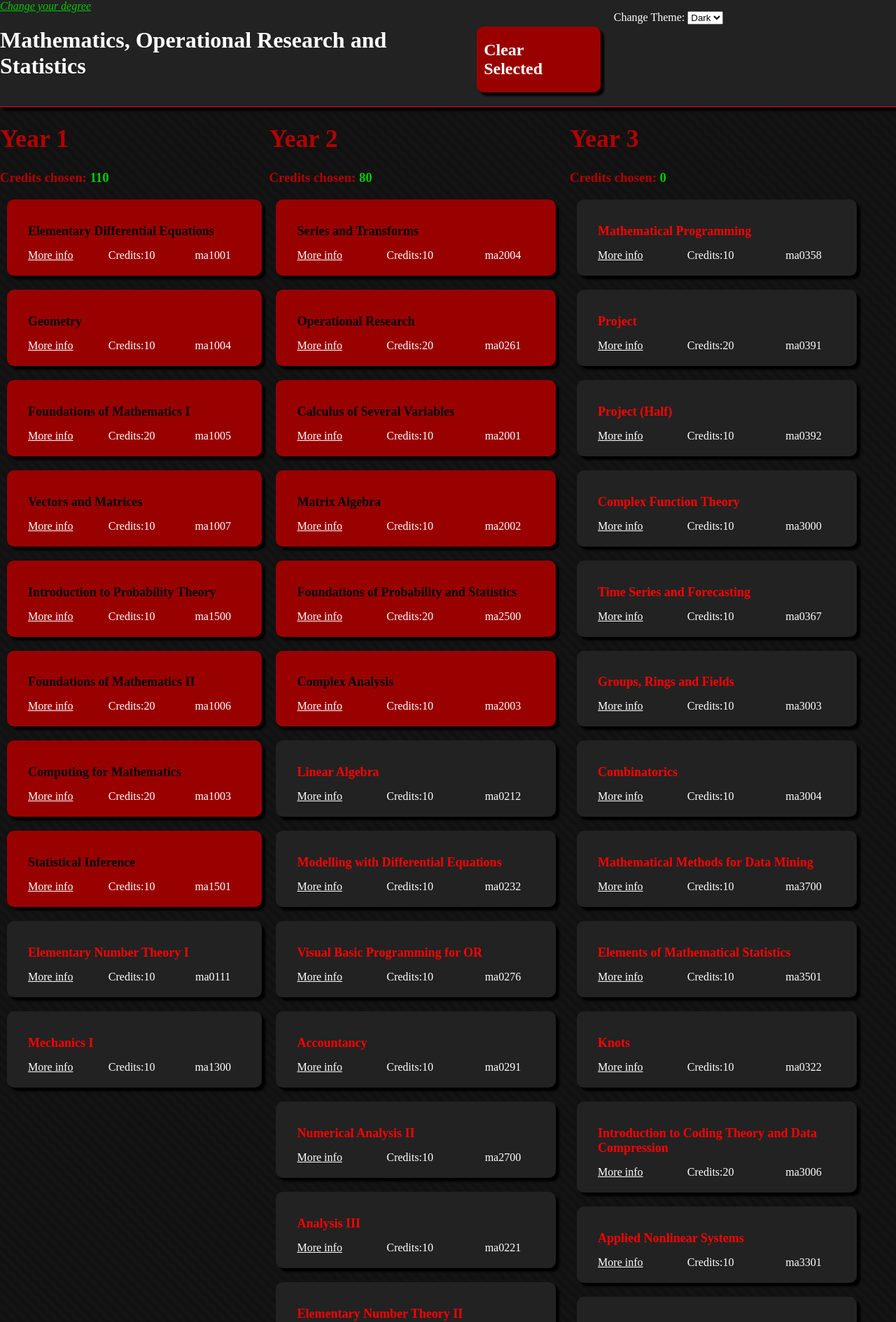
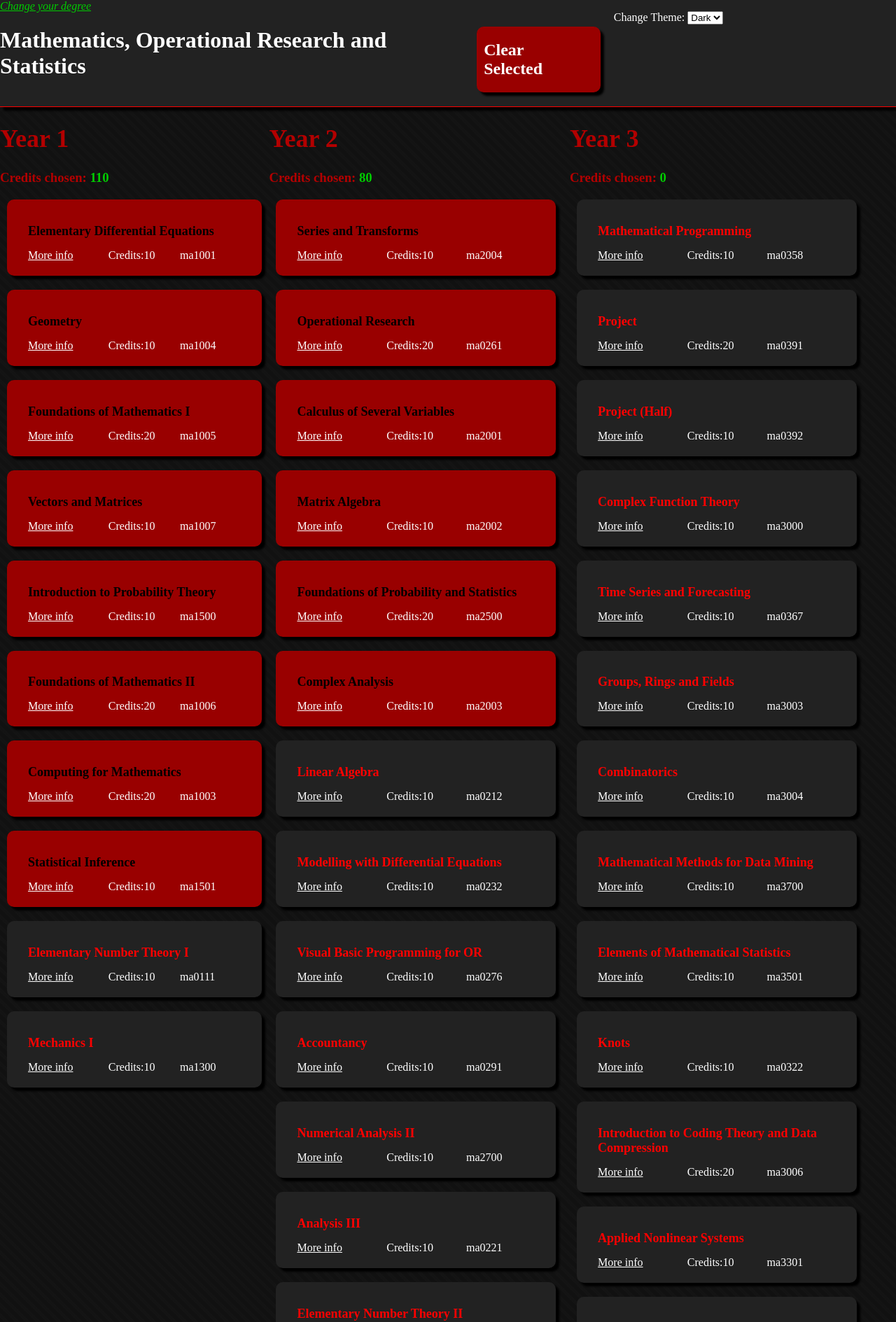
Before and after one commit to alcarney/ModulePlanner-1, a Jekyll site: the page built from mors.html, in a window 1280 px wide. Shown: the top 1889 px of the page at 70% size. Built offline with Jekyll 4.4.1, drawn with Linux system fonts in a browser that asks for light colours; nearby versions of some CDN libraries.

Commit message:
This fixes the footer (used same tag) :imp:

```diff
--- a/_includes/module_info.html
+++ b/_includes/module_info.html
@@ -7,7 +7,7 @@
 <h2>{{module.name}}</h2>
 <div class="group">
     <a href="https://handbooks.data.cardiff.ac.uk/module/{{module.more-info}}.html" target="_blank">More info</a>
-    <center>{{module.code}}</center>
+    <center1>{{module.code}}</center1>
     <aside>Credits:<span class="credit">{{module.credits}}</span></aside>
 </div>
 
--- a/_sass/_layout.scss
+++ b/_sass/_layout.scss
@@ -35,7 +35,7 @@
         width: 30%;
     }
 
-    center {
+    center1 {
         float: right;
         margin: 0 1%;
         width: 30%;
```
